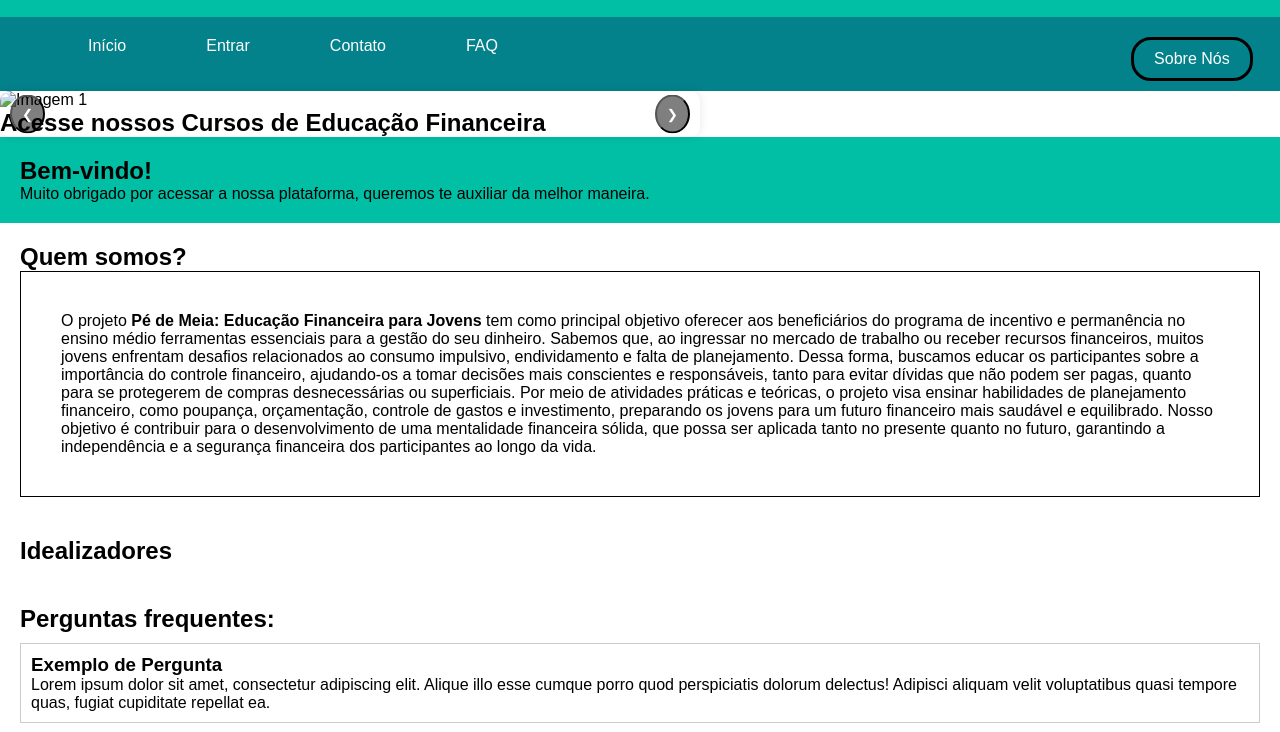
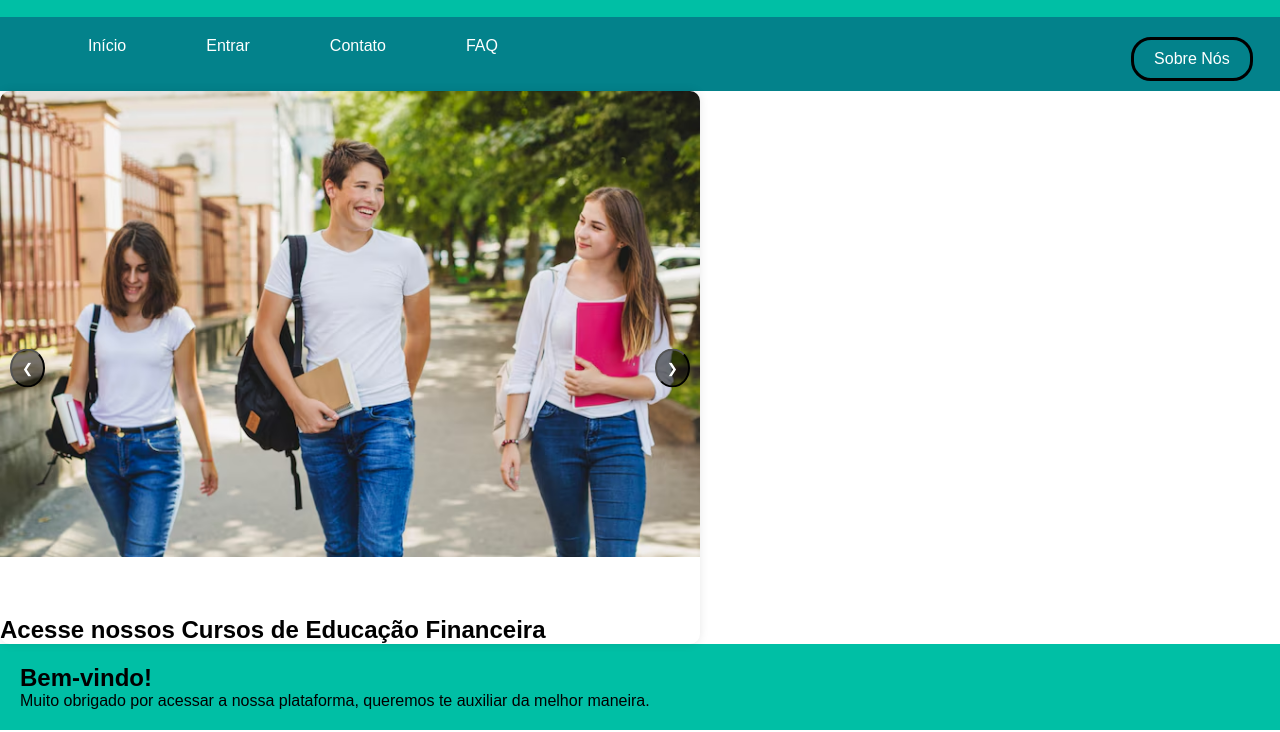
Before and after one commit to IraanC/Project_economiza_jovem, a plain HTML site: page index.html in a window 1280 px wide. Shown: the part 51-783 px from the top of the page. Drawn offline with Linux system fonts and the light colour scheme.

Commit message:
Adicionado carroçel.

```diff
--- a/index.html
+++ b/index.html
@@ -27,13 +27,13 @@
     <section class="carousel">
         <div class="carousel-inner">
             <figure class="carousel-item active">
-                <img src="imagem1.jpg" alt="Imagem 1">
+                <img src="./img/adolescentes-com-livros-didaticos-na-rua_23-2147656226.avif" alt="Imagem 1">
             </figure>
             <figure class="carousel-item">
-                <img src="imagem2.jpg" alt="Imagem 2">
+                <img src="./img/grupo-multietnico-de-jovens-estudantes-alegres-em-pe-ao-ar-livre_171337-11818.jpg" alt="Imagem 2">
             </figure>
             <figure class="carousel-item">
-                <img src="imagem3.jpg" alt="Imagem 3">
+                <img src="./img/man-using-desktop-computer-1970801.jpg" alt="Imagem 3">
             </figure>
         </div>
         <button class="carousel-control prev" onclick="prevSlide()">&#10094;</button>
--- a/js/script.js
+++ b/js/script.js
@@ -1,12 +1,3 @@
-// animação da barra de menus do mobile
-const menuToggle = document.querySelector('.menu-toggle');
-const navLinks = document.querySelector('.nav-links');
-
-menuToggle.addEventListener('click', () => {
-    navLinks.classList.toggle('active');
-});
-// fim animação mob //
-
 let currentIndex = 0;
 
 function showSlide(index) {
@@ -38,3 +29,12 @@ function prevSlide() {
 document.addEventListener('DOMContentLoaded', () => {
     showSlide(currentIndex);
 });
+
+// animação da barra de menus do mobile
+const menuToggle = document.querySelector('.menu-toggle');
+const navLinks = document.querySelector('.nav-links');
+
+menuToggle.addEventListener('click', () => {
+    navLinks.classList.toggle('active');
+});
+// fim animação mob //
```
